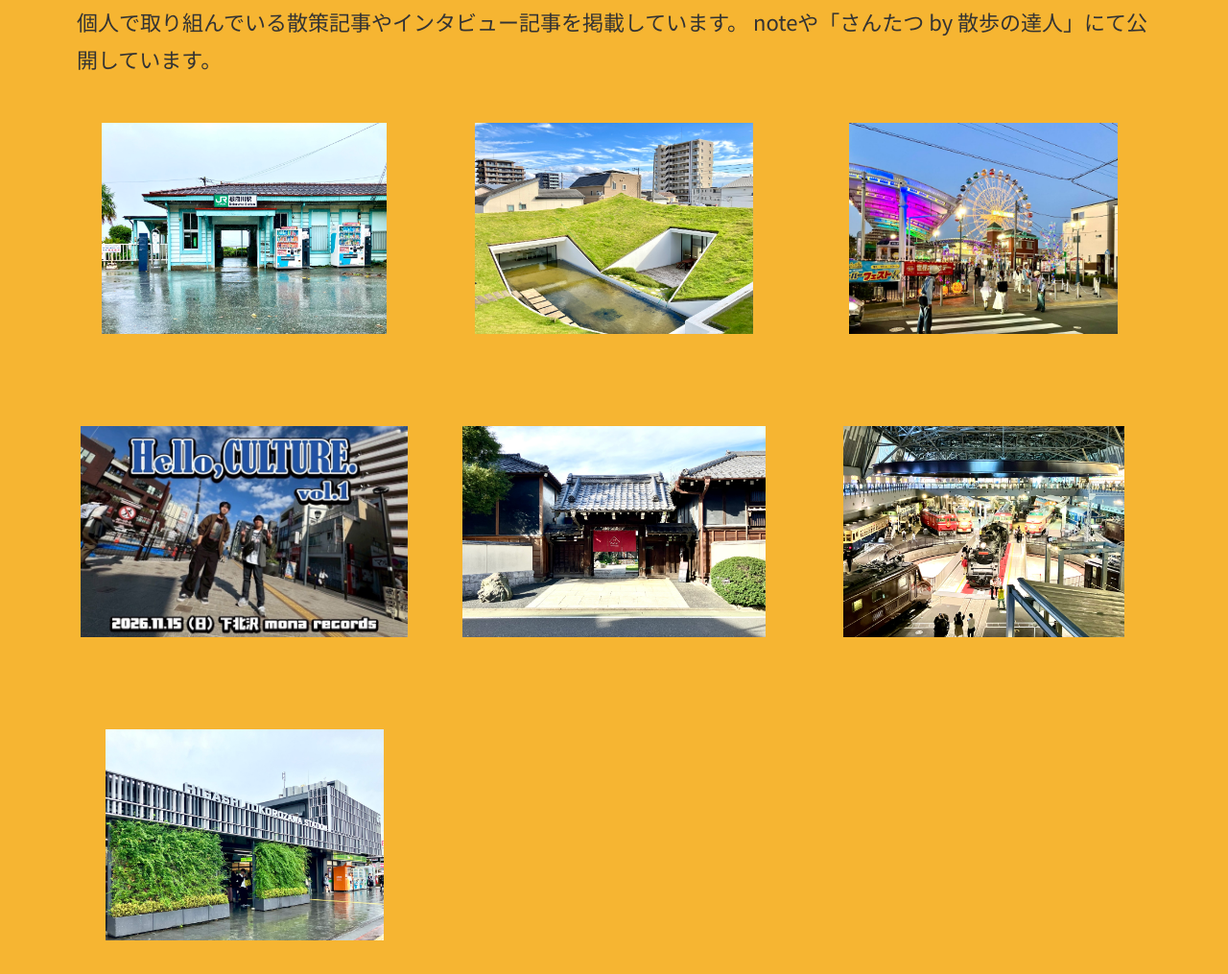
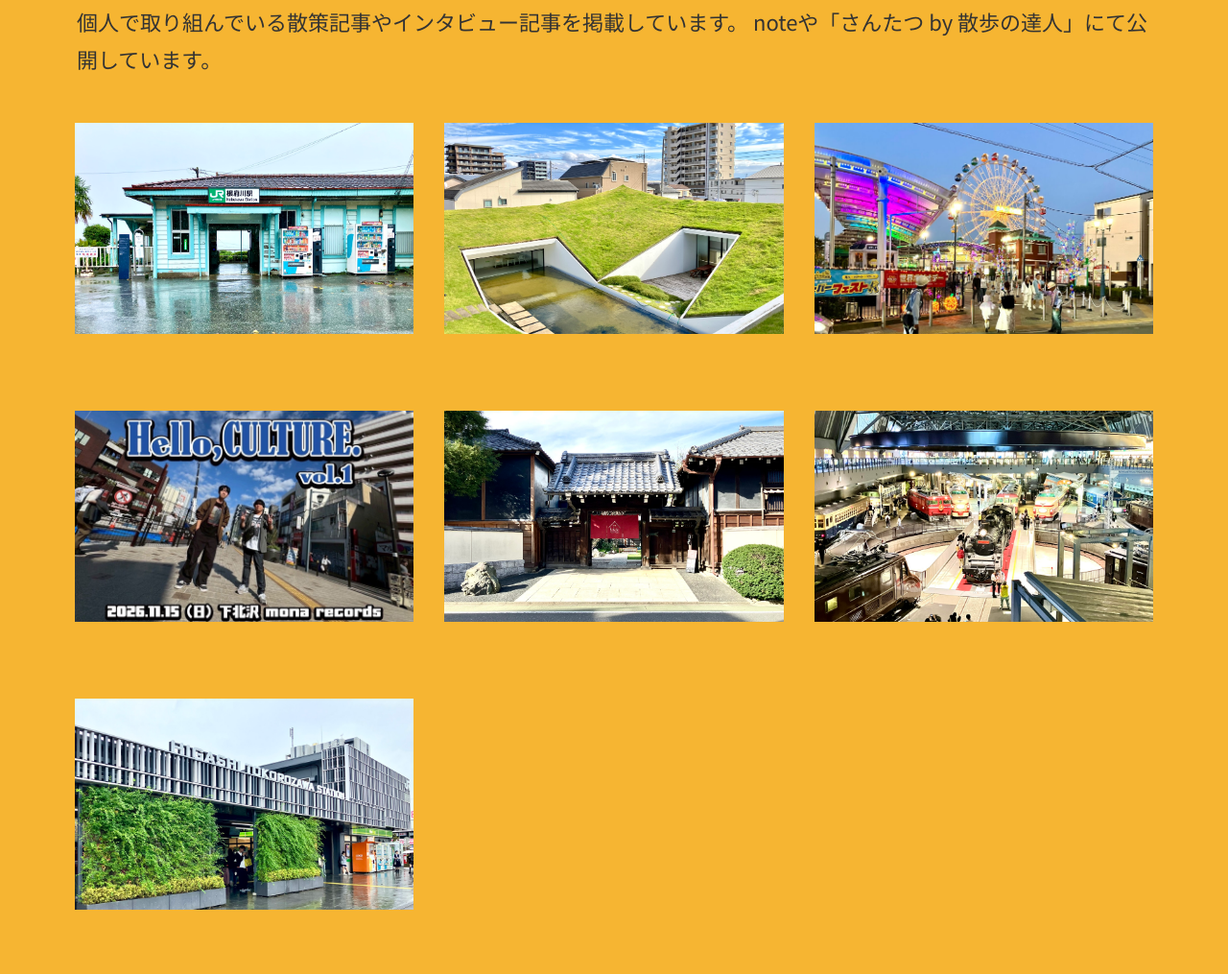
Before and after one commit to fff907/shimizu_fuga_portfolio, a plain HTML site: page index.html in a window 1280 px wide. Shown: the part 6156-7171 px from the top of the page at 96% size. Drawn offline with Linux system fonts and the light colour scheme; some packages are replaced by stand-ins of ours; a web font is replaced by a local one.

Commit message:
Update style.css

```diff
--- a/css/style.css
+++ b/css/style.css
@@ -596,6 +596,35 @@ a:hover {
   pointer-events: none;
 }
 
+
+/* Writing / Interview サムネイルサイズ統一
+------------------------------------------------------------*/
+
+.works__container--writing .works__thumbnail-link {
+  display: block;
+  width: 100%;
+  max-width: 24.0625rem;
+  margin: 0 auto;
+}
+
+.works__container--writing .works__gallery img {
+  display: block;
+  width: 100%;
+  max-width: 100%;
+  height: auto;
+  aspect-ratio: 7 / 4;
+  object-fit: cover;
+  margin: 0 auto 1rem;
+}
+
+/* PC：既存Projectsと同じ画像高さ */
+@media (min-width: 1001px) {
+  .works__container--writing .works__gallery img {
+    height: 13.75rem;
+  }
+}
+
+
 @media (max-width: 767px) {
   .works__description {
     margin: 1.5rem 1rem 2rem;
```
